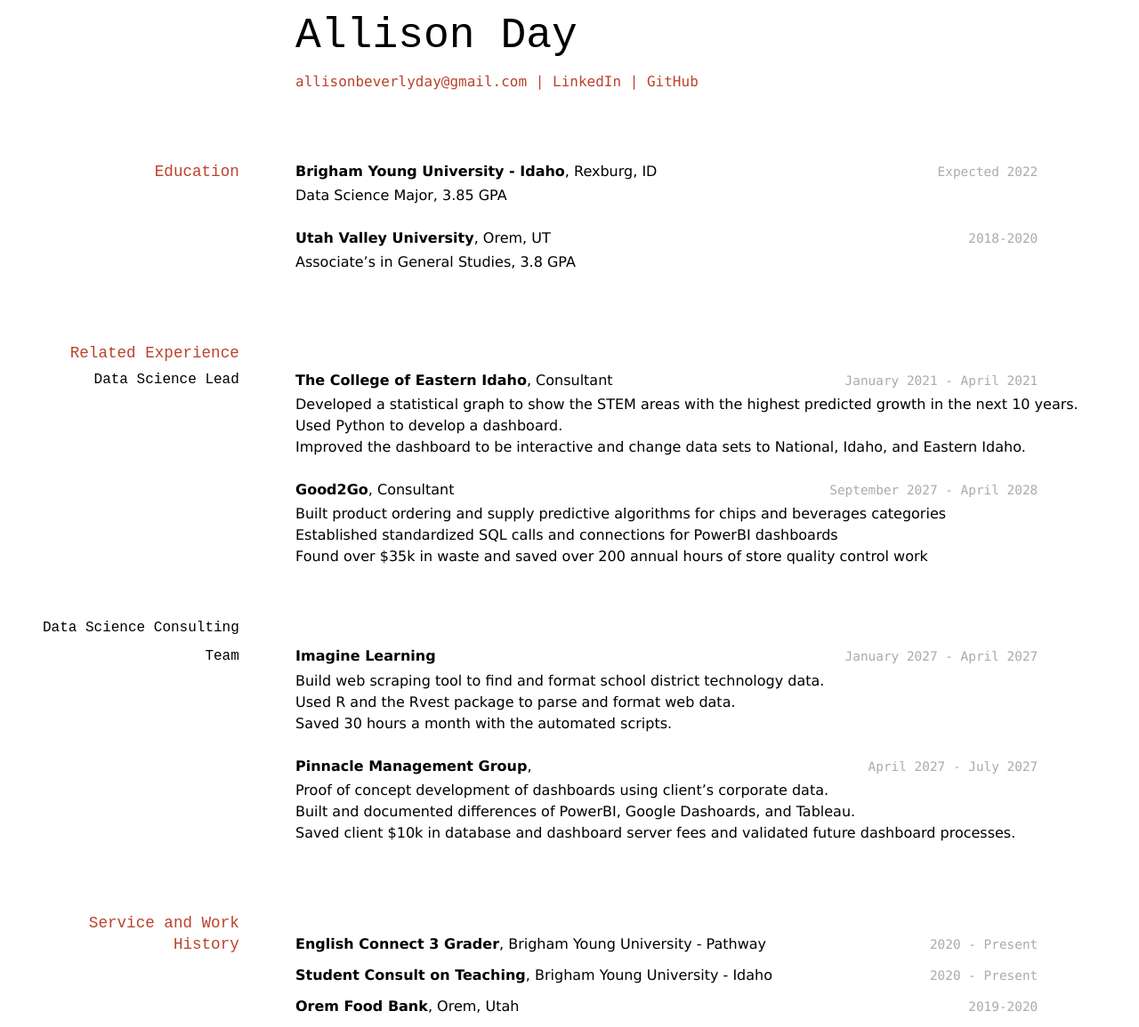
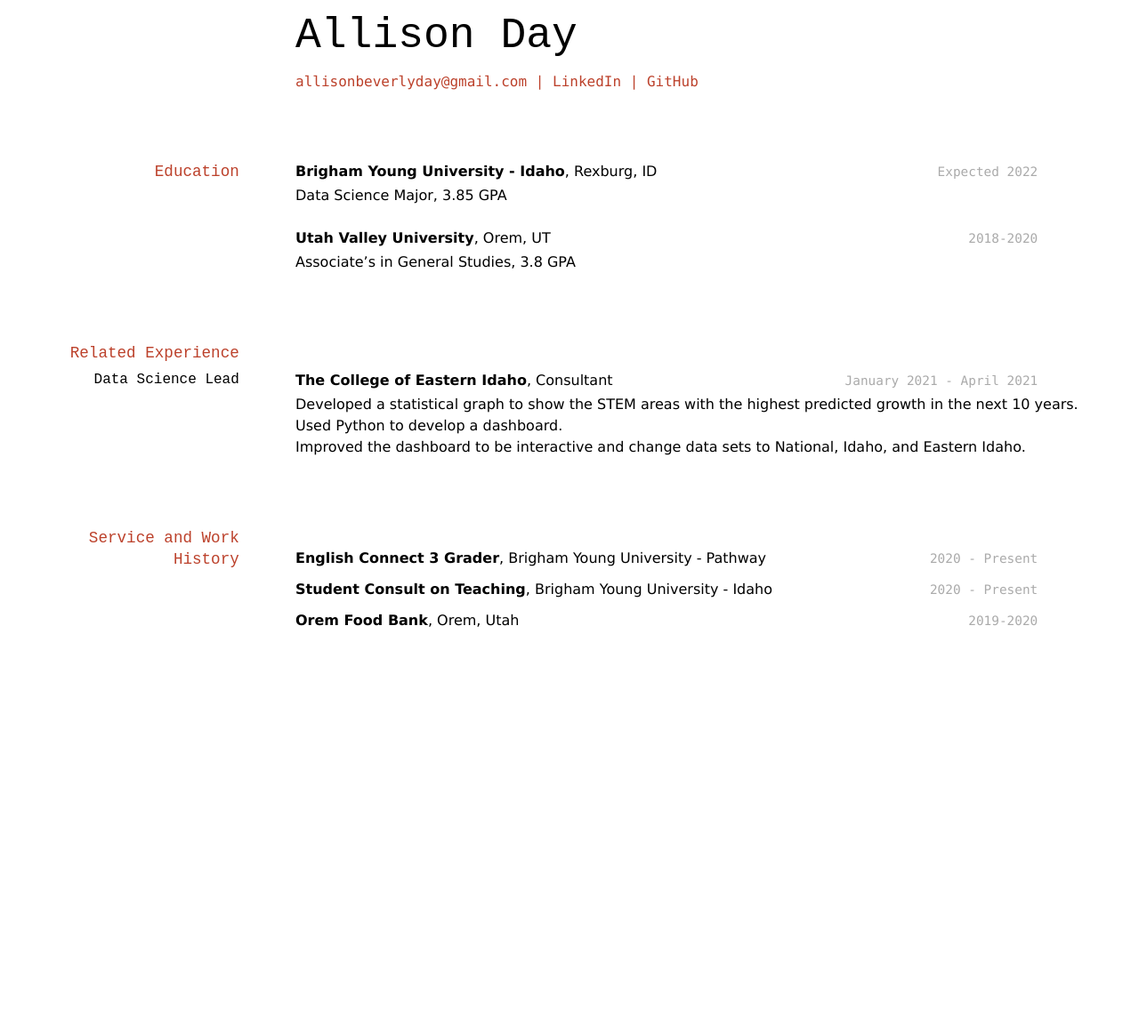
Before and after one commit to byuids-resumes/allisonbday_resume, a Jekyll site: the page built from docs/index.md, in a window 1280 px wide. Shown: the whole page at 89% size. Built offline with Jekyll 4.4.1, drawn with Linux system fonts in a browser that asks for light colours; after the commit the page ends 900 px from its top, so only the background shows below that.

Commit message:
Deleted a lot

```diff
--- a/docs/index.md
+++ b/docs/index.md
@@ -2,6 +2,7 @@
 layout: cv
 title: Allison Day's Resume
 ---
+
 # Allison Day
 
 <div id="webaddress">
@@ -13,64 +14,38 @@ title: Allison Day's Resume
 <!-- https://www.monique.tech/the-art-of-markdown -->
 
 ## Education
+
 `Expected 2022`
-__Brigham Young University - Idaho__, Rexburg, ID
+**Brigham Young University - Idaho**, Rexburg, ID
 
 - Data Science Major, 3.85 GPA
 
-
 `2018-2020`
-__Utah Valley University__, Orem, UT
+**Utah Valley University**, Orem, UT
 
 - Associate's in General Studies, 3.8 GPA
-
 
 ## Related Experience
 
 ### Data Science Lead
 
 `January 2021 - April 2021`
-__The College of Eastern Idaho__, Consultant
+**The College of Eastern Idaho**, Consultant
 
 - Developed a statistical graph to show the STEM areas with the highest predicted growth in the next 10 years.
 - Used Python to develop a dashboard.
 - Improved the dashboard to be interactive and change data sets to National, Idaho, and Eastern Idaho.
 
-`September 2027 - April 2028`
-__Good2Go__, Consultant
-
-- Built product ordering and supply predictive algorithms for chips and beverages categories
-- Established standardized SQL calls and connections for PowerBI dashboards
-- Found over $35k in waste and saved over 200 annual hours of store quality control work
-
-### Data Science Consulting Team
-
-`January 2027 - April 2027`
-__Imagine Learning__
-
-- Build web scraping tool to find and format school district technology data.
-- Used R and the Rvest package to parse and format web data.
-- Saved 30 hours a month with the automated scripts.
-
-`April 2027 - July 2027`
-__Pinnacle Management Group__,
-
-- Proof of concept development of dashboards using client's corporate data.
-- Built and documented differences of PowerBI, Google Dashoards, and Tableau.
-- Saved client $10k in database and dashboard server fees and validated future dashboard processes.
-
-
 ## Service and Work History
 
 `2020 - Present`
-__English Connect 3 Grader__, Brigham Young University - Pathway
-
+**English Connect 3 Grader**, Brigham Young University - Pathway
 
 `2020 - Present`
-__Student Consult on Teaching__, Brigham Young University - Idaho
+**Student Consult on Teaching**, Brigham Young University - Idaho
 
 `2019-2020`
-__Orem Food Bank__, Orem, Utah
+**Orem Food Bank**, Orem, Utah
 
 <!-- ### Footer
 
```
